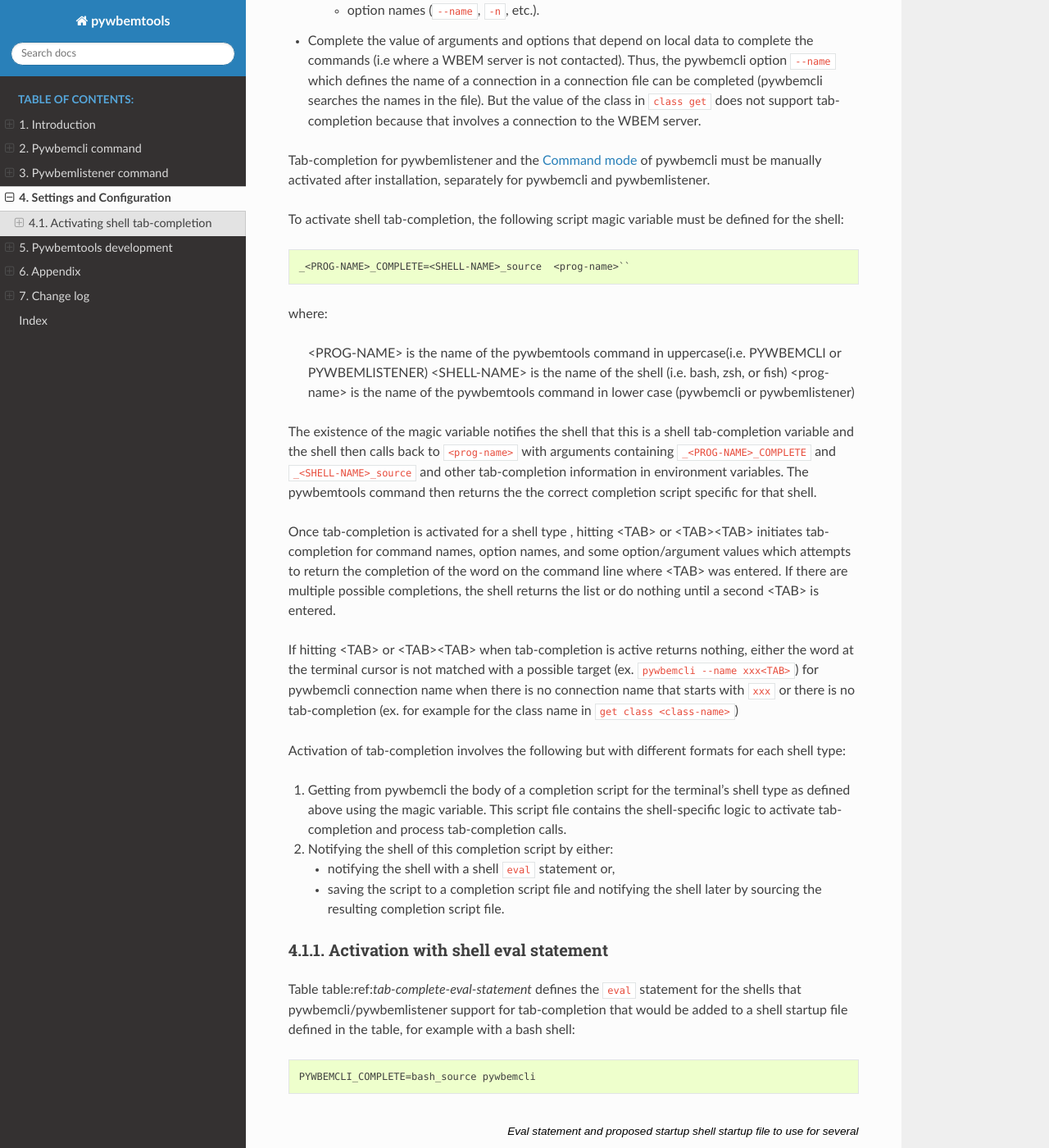
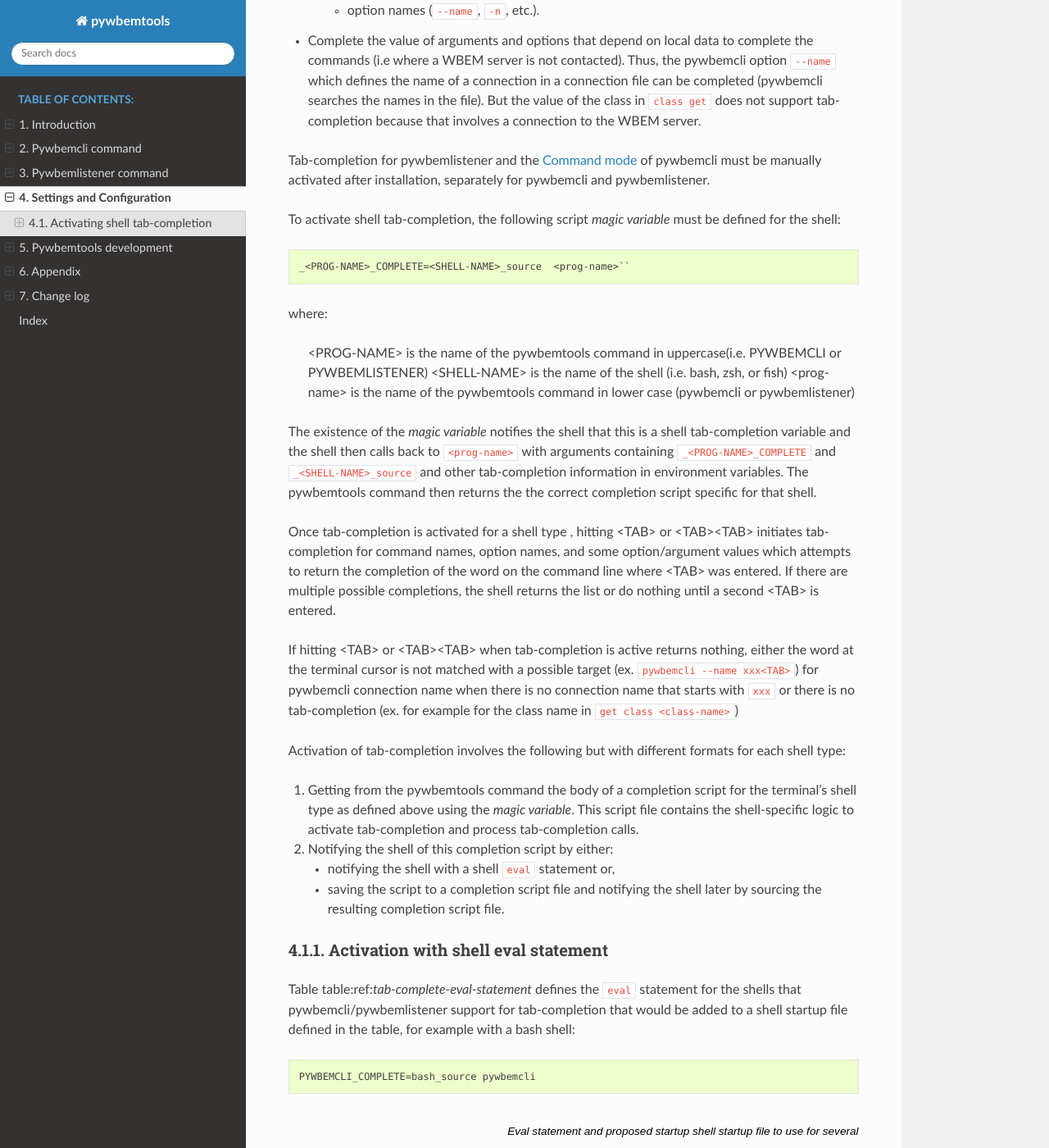
Before and after one commit to pywbem/pywbemtools, a Sphinx documentation site: the page built from docs/settingsandconfiguration.rst, in a window 1280 px wide and 1400 px high, scrolled down 758 px. Shown: the whole window at 82% size. Built offline with Sphinx 7.4.7 and the Read the Docs theme 3.1.0, drawn with Linux system fonts in a browser that asks for light colours; the version number could not be read and is left out; some of the changed text lies outside the part shown.

Commit message:
Fix some spelling errors

```diff
--- a/docs/settingsandconfiguration.rst
+++ b/docs/settingsandconfiguration.rst
@@ -72,7 +72,7 @@
 .. index:: tab-completion
 .. index:: Activating tab-completion
 
-To activate shell tab-completion, the following script magic variable  must
+To activate shell tab-completion, the following script *magic variable*  must
 be defined for the shell:
 
 .. code-block:: text
@@ -85,7 +85,7 @@
     <SHELL-NAME> is the name of the shell (i.e. bash, zsh, or fish)
     <prog-name>  is the name of the pywbemtools command in lower case (pywbemcli or pywbemlistener)
 
-The existence of the magic variable notifies the shell that this is a shell
+The existence of the *magic variable* notifies the shell that this is a shell
 tab-completion variable and the shell then calls back to ``<prog-name>`` with
 arguments containing ``_<PROG-NAME>_COMPLETE`` and ``_<SHELL-NAME>_source`` and
 other tab-completion information in environment variables.  The pywbemtools
@@ -108,10 +108,10 @@
 Activation of tab-completion involves the following but with different
 formats for each shell type:
 
-1. Getting from pywbemcli the body of a completion script for the terminal's
-   shell type as defined above using the magic variable. This script file
-   contains the shell-specific logic to activate tab-completion and process
-   tab-completion calls.
+1. Getting from the pywbemtools command the body of a completion script for
+   the terminal's shell type as defined above using the *magic variable*. This
+   script file contains the shell-specific logic to activate tab-completion and
+   process tab-completion calls.
 
 2. Notifying the shell of this completion script by either:
 
@@ -215,7 +215,8 @@
 
     _PYWBEMCLII_COMPLETE=bash_source pywbemcli > ~/.pywbemcli-complete.bash
 
-    # Source the resulting file each time a terminal is started (ex edit into .bashrc)
+    # Source the resulting file each time a terminal is started (ex edit into .bashrc):
+
     source  ~/.pywbemcli-complete.bash
 
 
```
Also changed, not shown: other parts of docs/settingsandconfiguration.rst (+5 -5 lines).
